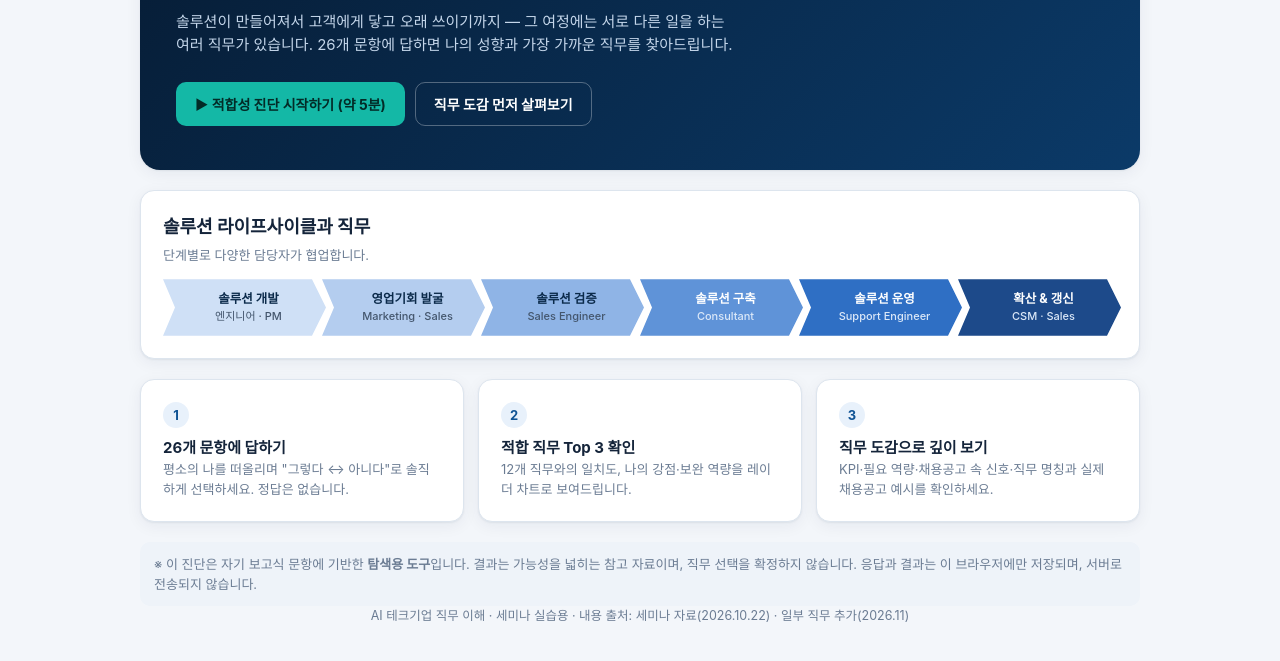
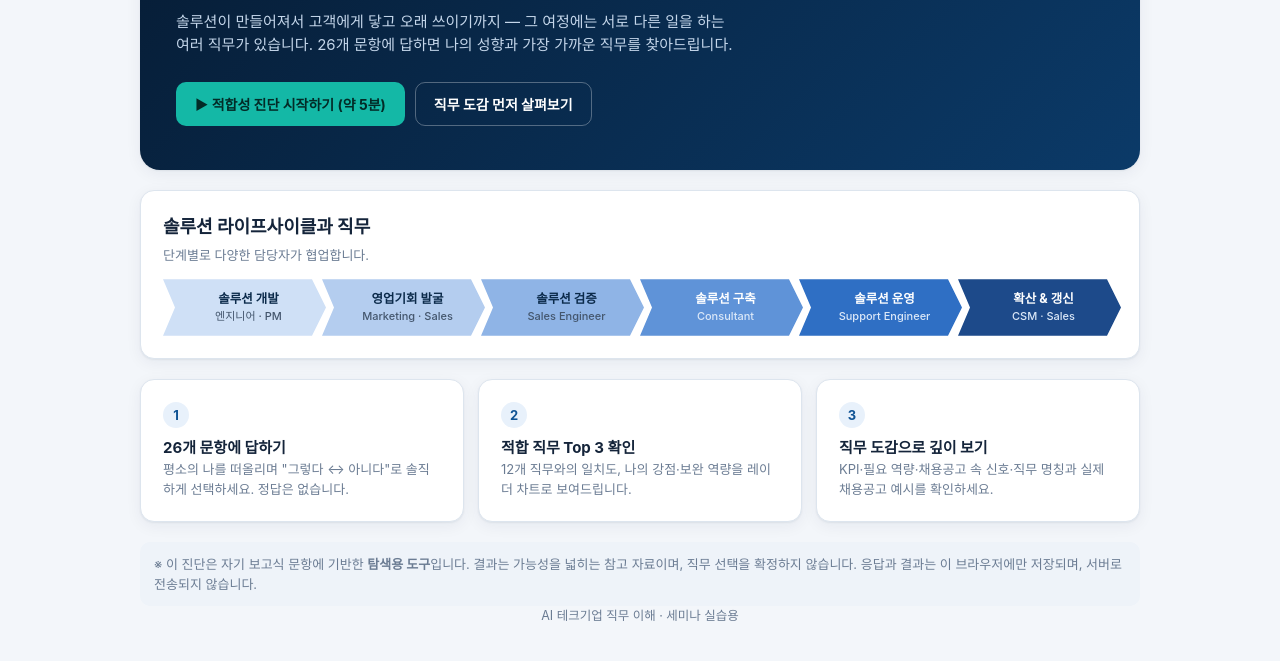
Before and after one commit to choijongil1007/introduce-jobs, a plain HTML site: page public/index.html in a window 1280 px wide. Shown: the part 245-906 px from the top of the page. Drawn offline with Linux system fonts and the light colour scheme.

Commit message:
Remove content source note from footer
Co-Authored-By: Claude Sonnet 5.5 <noreply@anthropic.com>
Claude-Session: https://claude.ai/code/session_015qpY1YMMBpikbcVFTGrJYL

```diff
--- a/public/index.html
+++ b/public/index.html
@@ -346,7 +346,7 @@ footer { text-align: center; color: var(--muted); font-size: 12.5px; padding: 0
   </section>
 
 </main>
-<footer>AI 테크기업 직무 이해 · 세미나 실습용 · 내용 출처: 세미나 자료(2026.10.22) · 일부 직무 추가(2026.11)</footer>
+<footer>AI 테크기업 직무 이해 · 세미나 실습용</footer>
 
 <script>
 "use strict";
```
